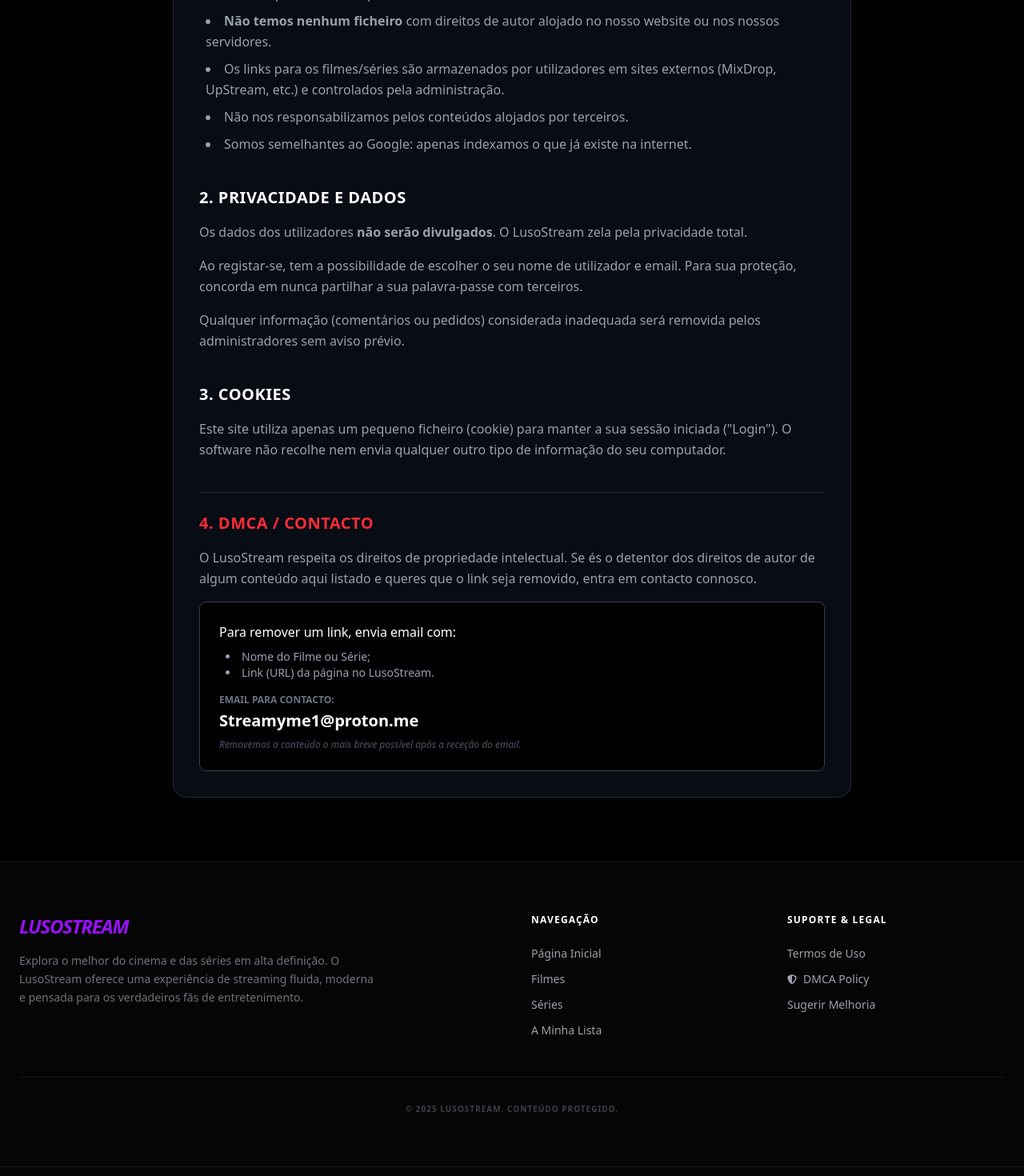
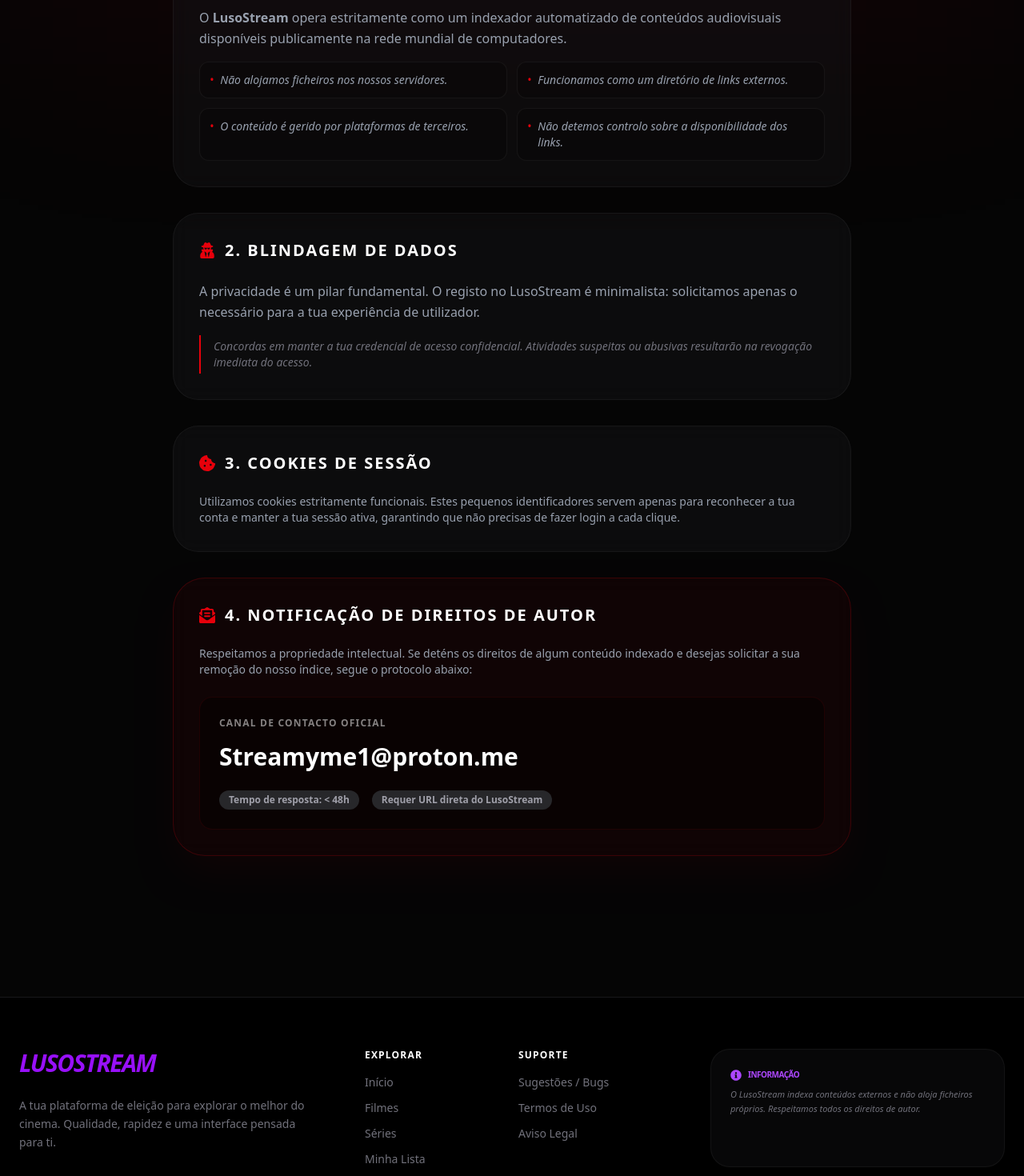
Before and after one commit to RafaEzZ1/LusoStream, a Next.js app: page /terms in a window 1280 px wide. Shown: the part 420-1890 px from the top of the page at 80% size. Built offline with nearby package versions, Linux system fonts and the light colour scheme; no server answers; the database is empty.

Commit message:
footer e terms atualizados

```diff
--- a/src/app/terms/page.jsx
+++ b/src/app/terms/page.jsx
@@ -1,82 +1,97 @@
-// src/app/terms/page.jsx
+"use client"; // Adicionado para permitir animações
 import Navbar from "@/components/Navbar";
 import Footer from "@/components/Footer";
+import { FaShieldAlt, FaUserSecret, FaCookieBite, FaEnvelopeOpenText } from "react-icons/fa";
 
 export default function TermsPage() {
   return (
-    <div className="bg-black min-h-screen text-gray-300 font-sans">
+    <div className="bg-[#050505] min-h-screen text-gray-400 font-sans selection:bg-red-600/30">
       <Navbar />
 
-      <main className="pt-32 px-6 max-w-4xl mx-auto pb-20">
-        <h1 className="text-3xl md:text-4xl font-bold text-white mb-8 border-l-4 border-red-600 pl-4">
-          Termos e Condições
-        </h1>
+      {/* Efeito de luz de fundo para profundidade */}
+      <div className="absolute top-0 left-1/2 -translate-x-1/2 w-full h-[500px] bg-red-600/5 blur-[120px] pointer-events-none" />
 
-        <div className="space-y-10 text-base leading-relaxed bg-gray-900/50 p-8 rounded-2xl border border-gray-800">
+      <main className="relative pt-32 px-6 max-w-4xl mx-auto pb-24 z-10 animate-in fade-in slide-in-from-bottom-8 duration-1000">
+        <header className="mb-12 text-center md:text-left">
+          <h1 className="text-4xl md:text-5xl font-black text-white mb-4 tracking-tighter">
+            Termos e <span className="text-red-600">Condições</span>
+          </h1>
+          <p className="text-zinc-500">Última atualização: {new Date().toLocaleDateString('pt-PT')}</p>
+        </header>
 
-          {/* SECÇÃO 1: AVISO LEGAL (Estilo MrPiracy) */}
-          <section>
-            <h2 className="text-xl font-bold text-white mb-4 uppercase tracking-wide">1. Aviso Legal</h2>
-            <div className="space-y-4 text-gray-400">
+        <div className="space-y-8 leading-relaxed">
+
+          {/* SECÇÃO 1: AVISO LEGAL */}
+          <section className="bg-zinc-900/40 backdrop-blur-md p-8 rounded-[2rem] border border-white/5 hover:border-white/10 transition-colors">
+            <div className="flex items-center gap-3 mb-6">
+              <FaShieldAlt className="text-red-600 text-xl" />
+              <h2 className="text-xl font-bold text-white uppercase tracking-widest text-sm">1. Responsabilidade e Indexação</h2>
+            </div>
+            <div className="space-y-4">
               <p>
-                Ao utilizares o <strong>LusoStream</strong> concordas com os seguintes pontos:
+                O <strong>LusoStream</strong> opera estritamente como um indexador automatizado de conteúdos audiovisuais disponíveis publicamente na rede mundial de computadores.
               </p>
-              <ul className="list-disc list-inside space-y-2 ml-2">
-                <li>Somos apenas um site que fornece links, funcionando exclusivamente como um motor de busca.</li>
-                <li><strong>Não temos nenhum ficheiro</strong> com direitos de autor alojado no nosso website ou nos nossos servidores.</li>
-                <li>Os links para os filmes/séries são armazenados por utilizadores em sites externos (MixDrop, UpStream, etc.) e controlados pela administração.</li>
-                <li>Não nos responsabilizamos pelos conteúdos alojados por terceiros.</li>
-                <li>Somos semelhantes ao Google: apenas indexamos o que já existe na internet.</li>
+              <ul className="grid grid-cols-1 md:grid-cols-2 gap-3 text-sm italic">
+                <li className="flex items-start gap-2 bg-black/20 p-3 rounded-xl border border-white/5">
+                  <span className="text-red-600">•</span> Não alojamos ficheiros nos nossos servidores.
+                </li>
+                <li className="flex items-start gap-2 bg-black/20 p-3 rounded-xl border border-white/5">
+                  <span className="text-red-600">•</span> Funcionamos como um diretório de links externos.
+                </li>
+                <li className="flex items-start gap-2 bg-black/20 p-3 rounded-xl border border-white/5">
+                  <span className="text-red-600">•</span> O conteúdo é gerido por plataformas de terceiros.
+                </li>
+                <li className="flex items-start gap-2 bg-black/20 p-3 rounded-xl border border-white/5">
+                  <span className="text-red-600">•</span> Não detemos controlo sobre a disponibilidade dos links.
+                </li>
               </ul>
             </div>
           </section>
 
           {/* SECÇÃO 2: PRIVACIDADE */}
-          <section>
-            <h2 className="text-xl font-bold text-white mb-4 uppercase tracking-wide">2. Privacidade e Dados</h2>
-            <div className="space-y-4 text-gray-400">
-              <p>
-                Os dados dos utilizadores <strong>não serão divulgados</strong>. O LusoStream zela pela privacidade total.
-              </p>
-              <p>
-                Ao registar-se, tem a possibilidade de escolher o seu nome de utilizador e email.
-                Para sua proteção, concorda em nunca partilhar a sua palavra-passe com terceiros.
-              </p>
-              <p>
-                Qualquer informação (comentários ou pedidos) considerada inadequada será removida pelos administradores sem aviso prévio.
-              </p>
+          <section className="bg-zinc-900/40 backdrop-blur-md p-8 rounded-[2rem] border border-white/5">
+            <div className="flex items-center gap-3 mb-6">
+              <FaUserSecret className="text-red-600 text-xl" />
+              <h2 className="text-xl font-bold text-white uppercase tracking-widest text-sm">2. Blindagem de Dados</h2>
             </div>
+            <p className="mb-4">
+              A privacidade é um pilar fundamental. O registo no LusoStream é minimalista: solicitamos apenas o necessário para a tua experiência de utilizador.
+            </p>
+            <blockquote className="border-l-2 border-red-600 pl-4 py-1 italic text-zinc-500 text-sm">
+              Concordas em manter a tua credencial de acesso confidencial. Atividades suspeitas ou abusivas resultarão na revogação imediata do acesso.
+            </blockquote>
           </section>
 
           {/* SECÇÃO 3: COOKIES */}
-          <section>
-            <h2 className="text-xl font-bold text-white mb-4 uppercase tracking-wide">3. Cookies</h2>
-            <p className="text-gray-400">
-              Este site utiliza apenas um pequeno ficheiro (cookie) para manter a sua sessão iniciada ("Login"). O software não recolhe nem envia qualquer outro tipo de informação do seu computador.
+          <section className="bg-zinc-900/40 backdrop-blur-md p-8 rounded-[2rem] border border-white/5">
+            <div className="flex items-center gap-3 mb-6">
+              <FaCookieBite className="text-red-600 text-xl" />
+              <h2 className="text-xl font-bold text-white uppercase tracking-widest text-sm">3. Cookies de Sessão</h2>
+            </div>
+            <p className="text-sm">
+              Utilizamos cookies estritamente funcionais. Estes pequenos identificadores servem apenas para reconhecer a tua conta e manter a tua sessão ativa, garantindo que não precisas de fazer login a cada clique.
             </p>
           </section>
 
-          {/* SECÇÃO 4: DMCA (Versão Simples e Direta) */}
-          <section id="dmca" className="scroll-mt-32 pt-6 border-t border-gray-800">
-            <h2 className="text-xl font-bold text-red-500 mb-4 uppercase tracking-wide">4. DMCA / Contacto</h2>
-            <p className="mb-4 text-gray-400">
-              O LusoStream respeita os direitos de propriedade intelectual. Se és o detentor dos direitos de autor de algum conteúdo aqui listado e queres que o link seja removido, entra em contacto connosco.
+          {/* SECÇÃO 4: REMOÇÃO DE CONTEÚDO (DMCA) */}
+          <section id="dmca" className="bg-red-600/5 backdrop-blur-md p-8 rounded-[2.5rem] border border-red-600/20 shadow-2xl shadow-red-600/5">
+            <div className="flex items-center gap-3 mb-6">
+              <FaEnvelopeOpenText className="text-red-600 text-xl" />
+              <h2 className="text-xl font-bold text-white uppercase tracking-widest text-sm">4. Notificação de Direitos de Autor</h2>
+            </div>
+            <p className="mb-6 text-sm">
+              Respeitamos a propriedade intelectual. Se deténs os direitos de algum conteúdo indexado e desejas solicitar a sua remoção do nosso índice, segue o protocolo abaixo:
             </p>
 
-            <div className="bg-black p-6 rounded-lg border border-gray-700">
-              <p className="text-white mb-2">Para remover um link, envia email com:</p>
-              <ul className="list-disc list-inside text-sm text-gray-400 mb-4 ml-2">
-                <li>Nome do Filme ou Série;</li>
-                <li>Link (URL) da página no LusoStream.</li>
-              </ul>
-
-              <p className="text-gray-500 text-xs uppercase font-bold mb-1">Email para Contacto:</p>
-              <a href="mailto:Streamyme1@proton.me" className="text-xl font-bold text-white hover:text-red-500 transition select-all">
+            <div className="bg-black/40 p-6 rounded-2xl border border-red-600/10 group transition-all hover:border-red-600/30">
+              <p className="text-white text-xs font-black uppercase tracking-widest mb-4 opacity-50">Canal de Contacto Oficial</p>
+              <a href="mailto:Streamyme1@proton.me" className="text-2xl md:text-3xl font-black text-white hover:text-red-600 transition-colors break-all">
                 Streamyme1@proton.me
               </a>
-              <p className="text-xs text-gray-600 mt-2 italic">
-                Removemos o conteúdo o mais breve possível após a receção do email.
-              </p>
+              <div className="mt-6 flex flex-col md:flex-row gap-4 text-xs font-bold">
+                <span className="bg-zinc-800 px-3 py-1 rounded-full text-zinc-400">Tempo de resposta: &lt; 48h</span>
+                <span className="bg-zinc-800 px-3 py-1 rounded-full text-zinc-400">Requer URL direta do LusoStream</span>
+              </div>
             </div>
           </section>
 
--- a/src/components/Footer.jsx
+++ b/src/components/Footer.jsx
@@ -1,41 +1,65 @@
-import Link from 'next/link';
-import { FaShieldAlt } from 'react-icons/fa';
+"use client";
+import Link from "next/link";
+import { FaShieldAlt, FaInfoCircle } from "react-icons/fa";
 
-const Footer = () => {
+export default function Footer() {
   return (
-    <footer className="bg-[#050505] text-zinc-400 py-16 border-t border-zinc-900">
-      <div className="container mx-auto px-6 max-w-7xl">
-        <div className="grid grid-cols-1 md:grid-cols-4 gap-12 mb-12">
-          <div className="md:col-span-2">
-            <h2 className="text-2xl font-black text-purple-600 mb-4 italic tracking-tighter">LUSOSTREAM</h2>
-            <p className="text-sm text-zinc-500 max-w-md leading-relaxed">
-              Explora o melhor do cinema e das séries em alta definição. O LusoStream oferece uma experiência de streaming fluida, moderna e pensada para os verdadeiros fãs de entretenimento.
+    <footer className="bg-black border-t border-zinc-900 pt-16 pb-10 px-6 mt-20">
+      <div className="max-w-7xl mx-auto">
+        <div className="grid grid-cols-1 md:grid-cols-3 gap-16 mb-16">
+
+          {/* Coluna 1: LusoStream */}
+          <div className="space-y-6">
+            <h2 className="text-3xl font-black text-purple-600 tracking-tighter italic">LUSOSTREAM</h2>
+            <p className="text-zinc-500 text-sm leading-relaxed">
+              A tua plataforma de eleição para explorar o melhor do cinema. Qualidade, rapidez e uma interface pensada para ti.
             </p>
           </div>
-          <div>
-            <h3 className="text-white font-bold text-xs uppercase tracking-widest mb-6">Navegação</h3>
-            <ul className="space-y-3 text-sm">
-              <li><Link href="/" className="hover:text-purple-500 transition">Página Inicial</Link></li>
-              <li><Link href="/movies" className="hover:text-purple-500 transition">Filmes</Link></li>
-              <li><Link href="/series" className="hover:text-purple-500 transition">Séries</Link></li>
-              <li><Link href="/account" className="hover:text-purple-500 transition">A Minha Lista</Link></li>
-            </ul>
+
+          {/* Coluna 2: Atalhos */}
+          <div className="grid grid-cols-2 gap-4">
+            <div className="space-y-4">
+              <h3 className="text-white font-bold text-xs uppercase tracking-widest">Explorar</h3>
+              <ul className="space-y-3 text-zinc-500 text-sm font-medium">
+                <li><Link href="/" className="hover:text-purple-500 transition">Início</Link></li>
+                <li><Link href="/movies" className="hover:text-purple-500 transition">Filmes</Link></li>
+                <li><Link href="/series" className="hover:text-purple-500 transition">Séries</Link></li>
+                <li><Link href="/account" className="hover:text-purple-500 transition">Minha Lista</Link></li>
+              </ul>
+            </div>
+
+            <div className="space-y-4">
+              <h3 className="text-white font-bold text-xs uppercase tracking-widest">Suporte</h3>
+              <ul className="space-y-3 text-zinc-500 text-sm font-medium">
+                <li><Link href="/suggestions" className="hover:text-purple-500 transition">Sugestões / Bugs</Link></li>
+                <li><Link href="/terms" className="hover:text-purple-500 transition">Termos de Uso</Link></li>
+                {/* O link abaixo vai para a secção específica dentro dos termos */}
+                <li><Link href="/terms#dmca" className="hover:text-purple-500 transition">Aviso Legal</Link></li>
+              </ul>
+            </div>
           </div>
-          <div>
-            <h3 className="text-white font-bold text-xs uppercase tracking-widest mb-6">Suporte & Legal</h3>
-            <ul className="space-y-3 text-sm">
-              <li><Link href="/terms" className="hover:text-purple-500 transition">Termos de Uso</Link></li>
-              <li><Link href="/dmca" className="hover:text-purple-500 transition flex items-center gap-2"><FaShieldAlt size={12}/> DMCA Policy</Link></li>
-              <li><Link href="/suggestions" className="hover:text-purple-500 transition">Sugerir Melhoria</Link></li>
-            </ul>
+
+          {/* Coluna 3: Info */}
+          <div className="bg-zinc-900/30 p-6 rounded-3xl border border-white/5">
+             <div className="flex items-center gap-2 mb-2 text-purple-500">
+               <FaInfoCircle size={14} />
+               <span className="text-[10px] font-bold uppercase tracking-tighter">Informação</span>
+             </div>
+             <p className="text-zinc-500 text-[11px] leading-relaxed italic">
+               O LusoStream indexa conteúdos externos e não aloja ficheiros próprios. Respeitamos todos os direitos de autor.
+             </p>
           </div>
         </div>
-        <div className="border-t border-zinc-900 pt-8 text-center text-[10px] font-bold uppercase tracking-widest text-zinc-700">
-          <p>© {new Date().getFullYear()} LusoStream. Conteúdo Protegido.</p>
+
+        <div className="pt-8 border-t border-zinc-900 flex flex-col md:flex-row justify-between items-center gap-6">
+          <p className="text-zinc-600 text-[10px] font-bold uppercase tracking-widest">
+            © 2025 LusoStream • Premium Experience
+          </p>
+          <div className="flex items-center gap-2 text-zinc-700 text-[10px] font-black italic border border-zinc-800 px-3 py-1 rounded-full">
+            <FaShieldAlt /> CONTEÚDO PROTEGIDO
+          </div>
         </div>
       </div>
     </footer>
   );
-};
-
-export default Footer;
+}
```
